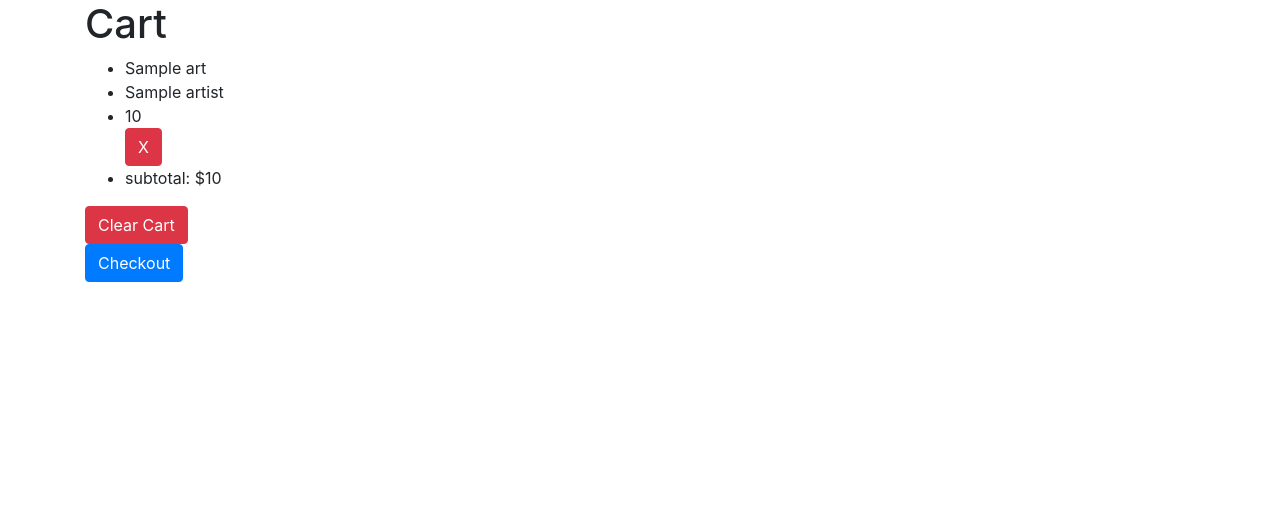
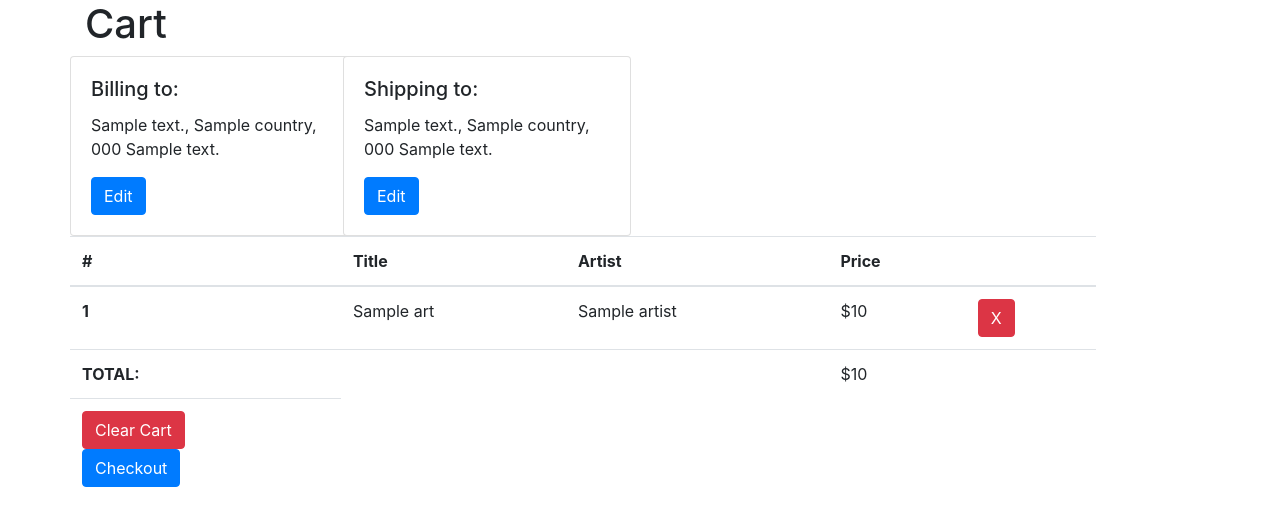
Before and after one commit to aditiohri/artworld, a Django app: template main_app/templates/cart/index.html in a window 1280 px wide. Shown: the part 56-582 px from the top of the page. Run offline with Django 3.2, Linux system fonts and the light colour scheme; the template is opened without the code that fills it: most values are stand-ins (such as "Sample title", 1, 10 or a date in 2020); some libraries are stand-ins or nearby versions.

Commit message:
put cart into a table and have cards for displaying shipping and billing address

```diff
--- a/main_app/templates/cart/index.html
+++ b/main_app/templates/cart/index.html
@@ -1,19 +1,63 @@
 {% extends 'base.html' %} {% block content %}
+<h1>Cart</h1>
+<div class="row">
+  <div class="card" style="width: 18rem;">
+    <div class="card-body">
+      <h5 class="card-title">Billing to:</h5>
+      <p class="card-text">
+        {{ address.0.street_address}}, {{address.0.country}}, {{address.0.zip}}
+        {{address.0.address_type}}
+      </p>
+      <a href="#" class="btn btn-primary">Edit</a>
+    </div>
+  </div>
+  <div class="row">
+    <div class="card" style="width: 18rem;">
+      <div class="card-body">
+        <h5 class="card-title">Shipping to:</h5>
+        <p class="card-text">
+          {{ address.1.street_address}}, {{address.1.country}},
+          {{address.1.zip}} {{address.1.address_type}}
+        </p>
+        <a href="#" class="btn btn-primary">Edit</a>
+      </div>
+    </div>
+  </div>
 
-<h1>Cart</h1>
+  <table class="table">
+    <thead>
+      <tr>
+        <th scope="col">#</th>
+        <th scope="col">Title</th>
+        <th scope="col">Artist</th>
+        <th scope="col">Price</th>
+        <th scope="col"></th>
+      </tr>
+    </thead>
+    <tbody>
       {% if cart.count %}
-<ul>
+      <tr>
         {% for item in cart %}
-  <li>{{ item.art.title }}</li>
-  <li>{{ item.art.artist }}</li>
-  <li>{{ item.art.price }}</li>
+        <th scope="row">1</th>
+        <td>{{ item.art.title }}</td>
+        <td>{{ item.art.artist }}</td>
+        <td>${{ item.art.price }}</td>
+        <td>
           <form action="{% url 'delete_cart_item' item.art.id %}" method="post">
             {% csrf_token %}
             <button class="btn btn-danger" type="submit">X</button>
           </form>
+        </td>
+      </tr>
       {% endfor %}
-  <li>subtotal: ${{ order.get_total_price }}</li>
-</ul>
+      <tr>
+        <th scope="row">TOTAL:</th>
+        <td></td>
+        <td></td>
+        <td>${{ order.get_total_price }}</td>
+        <td></td>
+      </tr>
+      <td>
         <form action="{% url 'delete_cart'  %}" method="post">
           {% csrf_token %}
           <button class="btn btn-danger" type="submit">Clear Cart</button>
@@ -22,9 +66,10 @@
           {% csrf_token %}
           <button class="btn btn-primary" type="submit">Checkout</button>
         </form>
-
+      </td>
       {% else %}
-<h5>Your Cart is Empty</h5>
-{% endif %}
-<table></table>
-{% endblock %}
+      <td>Your Cart is Empty</td>
+      {% endif %} {% endblock %}
+    </tbody>
+  </table>
+</div>
```
Lines whose indentation alone changed are shown as unchanged.
